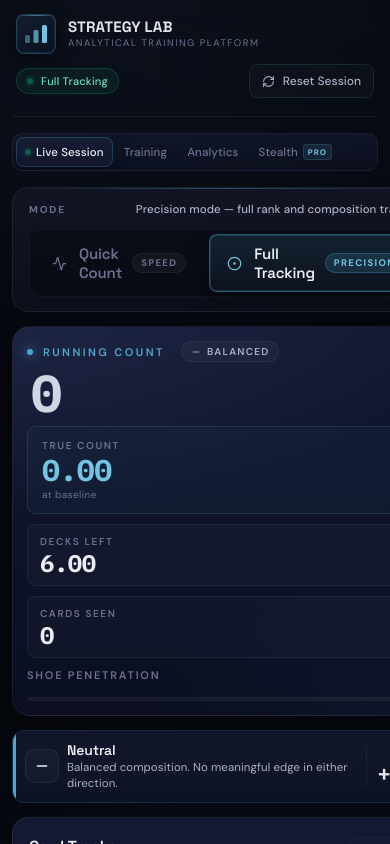
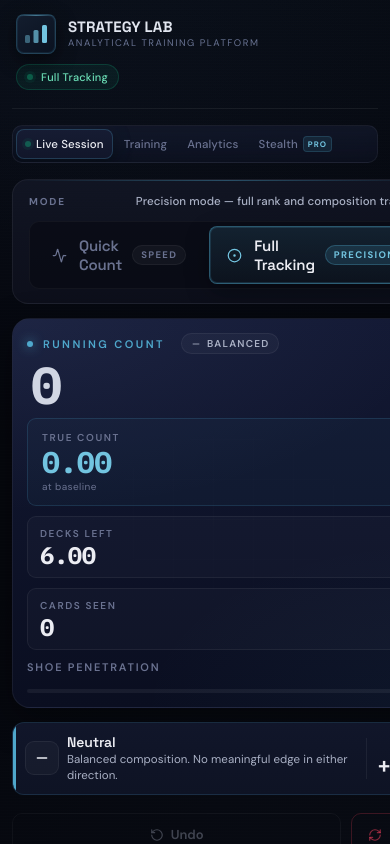
Before and after one commit to GomezAgustinAlca/21-strategy-Lab, a React (Vite) app: page / in a window 390 px wide. Both pictures are taken after a click on the button "Open App". Shown: the top 844 px of the page. Built offline with nearby package versions, Linux system fonts and the light colour scheme.

Commit message:
improve mobile session actions

```diff
--- a/src/App.jsx
+++ b/src/App.jsx
@@ -22,15 +22,39 @@ const ASSIST_LEVEL_KEY     = 'strategy-lab-assist-level-v1';
 // ---------------------------------------------------------------------------
 // Audio
 // ---------------------------------------------------------------------------
-let _audioCtx = null;
+let _audioCtx      = null;
+let _audioUnlocked = false;
+
 function getAudioCtx() {
-  if (!_audioCtx) _audioCtx = new (window.AudioContext || window.webkitAudioContext)();
-  if (_audioCtx.state === 'suspended') _audioCtx.resume().catch(() => {});
+  if (!_audioCtx) {
+    try { _audioCtx = new (window.AudioContext || window.webkitAudioContext)(); }
+    catch (e) { return null; }
+  }
   return _audioCtx;
 }
+
+// Must be called from within a user-gesture handler.
+// Resumes the AudioContext and plays a silent buffer — required to unlock iOS Safari.
+function unlockAudio() {
+  if (_audioUnlocked) return;
+  const ac = getAudioCtx();
+  if (!ac) return;
+  if (ac.state === 'suspended') ac.resume().catch(() => {});
+  try {
+    const buf = ac.createBuffer(1, 1, ac.sampleRate);
+    const src = ac.createBufferSource();
+    src.buffer = buf;
+    src.connect(ac.destination);
+    src.start(0);
+  } catch (e) {}
+  _audioUnlocked = true;
+}
+
 function playSound(type) {
   try {
     const ac = getAudioCtx();
+    // Bail silently if context is unavailable or still locked (suspended)
+    if (!ac || ac.state !== 'running') return;
     const now = ac.currentTime;
     const g = ac.createGain();
     g.connect(ac.destination);
@@ -660,7 +684,11 @@ function SettingsPanel({ decks, onDeckChange, soundEnabled, setSoundEnabled }) {
         <span className="settings__label">Sound effects</span>
         <button
           className={`toggle-btn ${soundEnabled ? 'toggle-btn--on' : ''}`}
-          onClick={() => setSoundEnabled(v => !v)}
+          onClick={() => {
+            const next = !soundEnabled;
+            if (next) unlockAudio();
+            setSoundEnabled(next);
+          }}
           type="button"
           title="Toggle UI sounds"
         >
@@ -789,6 +817,24 @@ function LogPanel({ log }) {
 // ---------------------------------------------------------------------------
 // Deck change confirmation modal
 // ---------------------------------------------------------------------------
+function ResetConfirmModal({ open, onCancel, onConfirm }) {
+  if (!open) return null;
+  return (
+    <div className="modal-overlay" onClick={onCancel}>
+      <div className="modal modal--confirm" onClick={e => e.stopPropagation()}>
+        <div className="modal__title modal__title--sm">Reset session?</div>
+        <div className="modal__sub modal__sub--confirm">
+          This will clear all tracked cards and counts. This cannot be undone.
+        </div>
+        <div className="modal__btn-row">
+          <button className="modal__cancel-btn" onClick={onCancel} type="button">Cancel</button>
+          <button className="modal__confirm-btn" onClick={onConfirm} type="button">Reset session</button>
+        </div>
+      </div>
+    </div>
+  );
+}
+
 function DeckChangeModal({ targetDecks, onCancel, onConfirm }) {
   if (!targetDecks) return null;
   return (
@@ -2868,6 +2914,7 @@ function App() {
   const [soundEnabled, setSoundEnabled] = useState(initial?.soundEnabled ?? false);
 
   const [deckConfirm, setDeckConfirm] = useState(null);
+  const [resetConfirmPending, setResetConfirmPending] = useState(false);
 
   const idRef = useRef(initial?.lastId ?? 0);
   const prevRCRef = useRef(initial?.log?.[0]?.rc ?? 0);
@@ -2894,6 +2941,15 @@ function App() {
   useEffect(() => {
     saveState({ decks, log, cardCounts, mode, lastId: idRef.current, soundEnabled });
   }, [decks, log, cardCounts, mode, soundEnabled]);
+
+  // Unlock AudioContext on first touch for users who load with sound already enabled.
+  // touchstart fires before click, so the context is running by the time any click handler
+  // calls playSound(). Stays active (no-op after unlock) so re-enabling sound mid-session works.
+  useEffect(() => {
+    const tryUnlock = () => { if (soundEnabledRef.current) unlockAudio(); };
+    document.addEventListener('touchstart', tryUnlock, { passive: true });
+    return () => document.removeEventListener('touchstart', tryUnlock);
+  }, []);
 
   const stats = useMemo(() => {
     let high = 0, low = 0, mid = 0;
@@ -2951,13 +3007,26 @@ function App() {
     if (soundEnabledRef.current) playSound('undo');
   }, []);
 
-  const handleReset = useCallback(() => {
+  const doReset = useCallback(() => {
     setLog([]);
     setCardCounts({});
     prevRCRef.current = 0;
     idRef.current = 0;
     if (soundEnabledRef.current) playSound('reset');
   }, []);
+
+  const handleReset = useCallback(() => {
+    if (totalCardsRef.current > 0) {
+      setResetConfirmPending(true);
+    } else {
+      doReset();
+    }
+  }, [doReset]);
+
+  const confirmReset = useCallback(() => {
+    setResetConfirmPending(false);
+    doReset();
+  }, [doReset]);
 
   const handleDeckChange = useCallback((n) => {
     if (n === decksRef.current) return;
@@ -3048,7 +3117,7 @@ function App() {
             <span className="status-pill__dot" />
             <span>{mode === 'quick' ? 'Quick Count' : 'Full Tracking'}</span>
           </div>
-          <button className="ghost-btn" onClick={handleReset} type="button">
+          <button className="ghost-btn topbar-reset-btn" onClick={handleReset} type="button">
             <RefreshCw size={13} />
             <span>Reset Session</span>
           </button>
@@ -3071,6 +3140,26 @@ function App() {
             />
             <RecommendationBar trueCount={trueCount} />
 
+            <div className="mobile-session-actions">
+              <button
+                className={`mobile-undo-btn${log.length === 0 ? ' mobile-undo-btn--disabled' : ''}`}
+                onClick={handleUndo}
+                disabled={log.length === 0}
+                type="button"
+              >
+                <RotateCcw size={14} />
+                <span>Undo</span>
+              </button>
+              <button
+                className="mobile-reset-btn"
+                onClick={handleReset}
+                type="button"
+              >
+                <RefreshCw size={14} />
+                <span>Reset</span>
+              </button>
+            </div>
+
             {mode === 'quick' ? (
               <Panel tone="quick" className="quick-panel">
                 <div className="quick-panel__head">
@@ -3079,7 +3168,7 @@ function App() {
                     <div className="panel__sub">Tap as cards are dealt — category input only</div>
                   </div>
                   <button
-                    className={`undo-btn ${log.length === 0 ? 'undo-btn--disabled' : ''}`}
+                    className={`undo-btn panel-undo-btn ${log.length === 0 ? 'undo-btn--disabled' : ''}`}
                     onClick={handleUndo}
                     disabled={log.length === 0}
                     type="button"
@@ -3101,7 +3190,7 @@ function App() {
                     <div className="panel__sub">Tap each rank as it is dealt from the shoe</div>
                   </div>
                   <button
-                    className={`undo-btn ${log.length === 0 ? 'undo-btn--disabled' : ''}`}
+                    className={`undo-btn panel-undo-btn ${log.length === 0 ? 'undo-btn--disabled' : ''}`}
                     onClick={handleUndo}
                     disabled={log.length === 0}
                     type="button"
@@ -3176,6 +3265,11 @@ function App() {
         onCancel={() => setDeckConfirm(null)}
         onConfirm={confirmDeckChange}
       />
+      <ResetConfirmModal
+        open={resetConfirmPending}
+        onCancel={() => setResetConfirmPending(false)}
+        onConfirm={confirmReset}
+      />
       <ProModal open={showPro} onClose={() => setShowPro(false)} />
     </div>
   );
--- a/src/styles.css
+++ b/src/styles.css
@@ -822,6 +822,54 @@ kbd {
 }
 .undo-btn:active:not(:disabled) { transform: scale(0.94); transition-duration: 0.06s; }
 .undo-btn:disabled, .undo-btn--disabled { opacity: 0.35; cursor: not-allowed; }
+
+/* ─────────── Mobile Session Actions Row ─────────── */
+.mobile-session-actions {
+  display: none;
+}
+.mobile-undo-btn,
+.mobile-reset-btn {
+  display: inline-flex;
+  align-items: center;
+  gap: 7px;
+  padding: 10px 20px;
+  min-height: 44px;
+  border-radius: 10px;
+  font-size: 13px;
+  font-weight: 600;
+  cursor: pointer;
+  transition: all 0.18s ease;
+  font-family: inherit;
+}
+.mobile-undo-btn {
+  border: 1px solid var(--line-hard);
+  background: transparent;
+  color: var(--text-2);
+  flex: 1;
+  justify-content: center;
+}
+.mobile-undo-btn:hover:not(:disabled) {
+  border-color: var(--gold);
+  color: var(--gold-2);
+  background: var(--gold-soft);
+}
+.mobile-undo-btn:active:not(:disabled) { transform: scale(0.96); transition-duration: 0.07s; }
+.mobile-undo-btn:disabled,
+.mobile-undo-btn--disabled { opacity: 0.35; cursor: not-allowed; }
+.mobile-reset-btn {
+  border: 1px solid rgba(244, 63, 94, 0.22);
+  background: transparent;
+  color: rgba(244, 63, 94, 0.55);
+  justify-content: center;
+  padding-left: 16px;
+  padding-right: 16px;
+}
+.mobile-reset-btn:hover {
+  border-color: rgba(244, 63, 94, 0.45);
+  color: rgba(244, 63, 94, 0.9);
+  background: rgba(244, 63, 94, 0.06);
+}
+.mobile-reset-btn:active { transform: scale(0.96); transition-duration: 0.07s; }
 
 /* â”€â”€â”€â”€â”€â”€â”€â”€â”€ Chip Group (Full Shoe) â”€â”€â”€â”€â”€â”€â”€â”€â”€ */
 .chipgroup { margin-bottom: 22px; }
@@ -2338,6 +2386,16 @@ kbd {
   .qa-btn { padding: 9px 12px; }
   .topbar { flex-direction: column; gap: 10px; align-items: flex-start; }
   .topbar__actions { width: 100%; justify-content: space-between; }
+  .topbar-reset-btn { display: none; }
+  .panel-undo-btn { display: none; }
+
+  /* Mobile session action row */
+  .mobile-session-actions {
+    display: flex;
+    align-items: center;
+    gap: 10px;
+    padding: 4px 0 2px;
+  }
 
   /* Compact header elements on mobile */
   .status-pill { font-size: 11px; padding: 5px 10px; }
```
